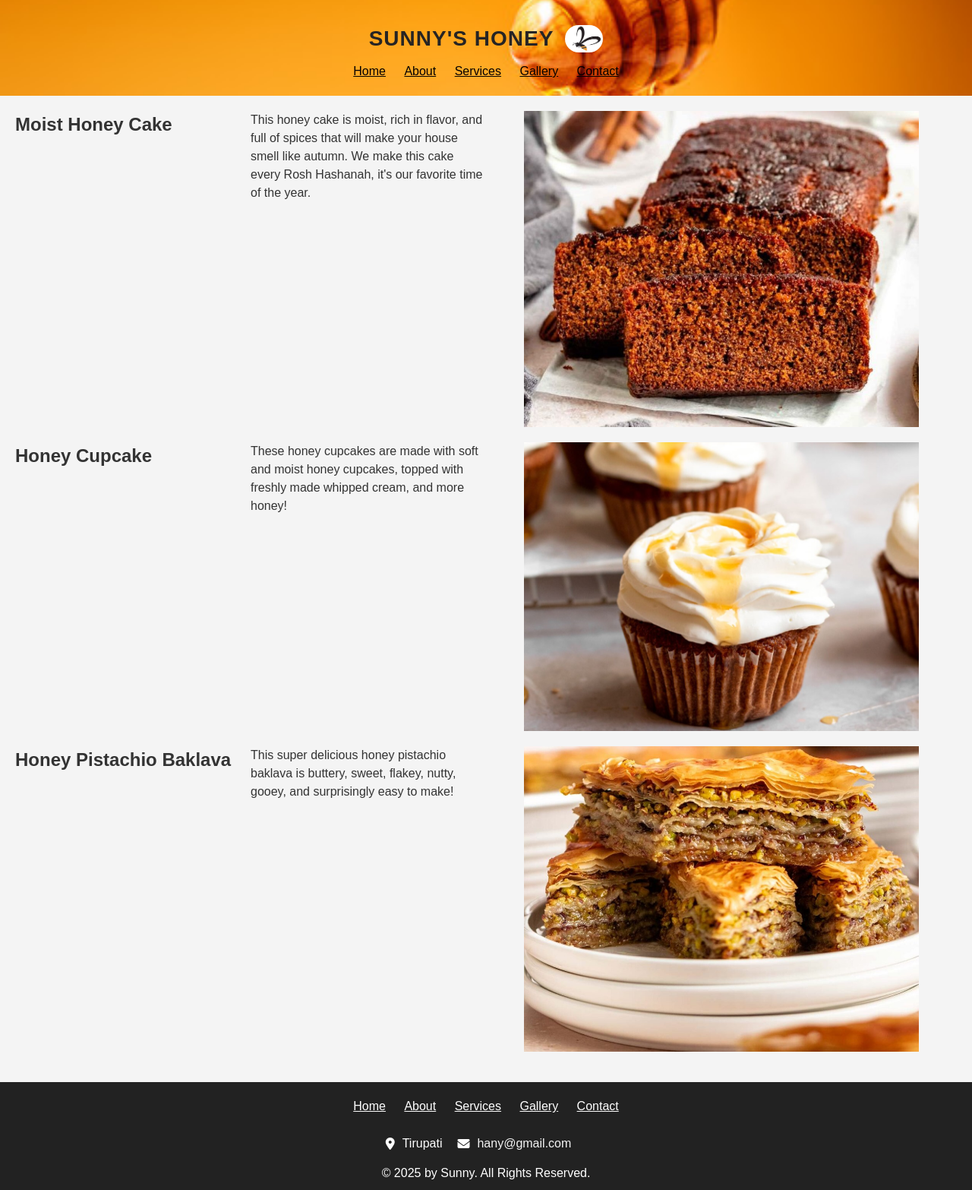
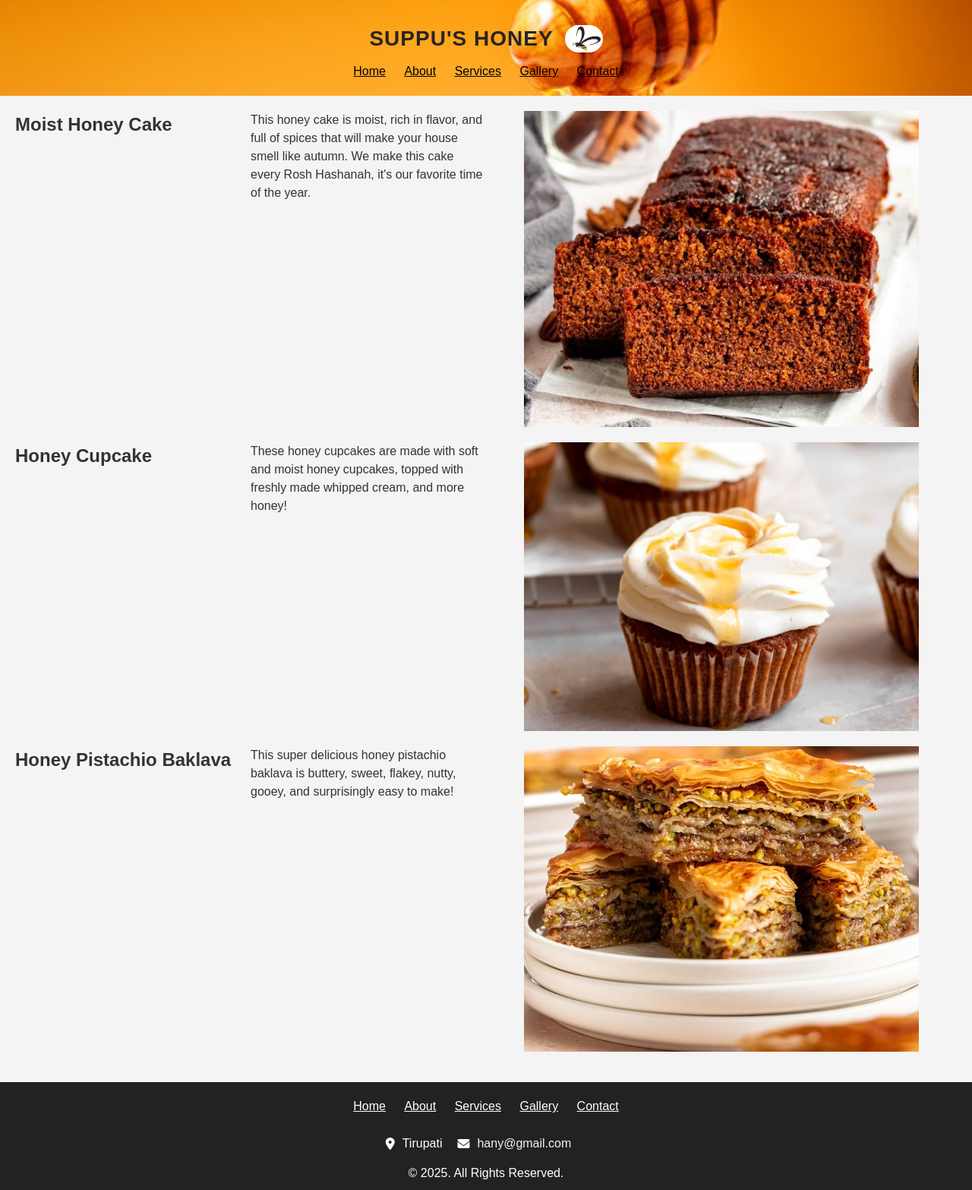
Before and after one commit to Suppu1007/learn-web-dev, a plain HTML site: page html-css/services.html in a window 1280 px wide. Shown: the whole page at 76% size. Drawn offline with Linux system fonts and the light colour scheme.

Commit message:
Update title and header name in services.html

```diff
--- a/html-css/services.html
+++ b/html-css/services.html
@@ -3,14 +3,14 @@
 <head>
     <meta charset="UTF-8">
     <meta name="viewport" content="width=device-width, initial-scale=1.0">
-    <title>Sunny's Honey | Products</title>
+    <title>Honey | Products</title>
     <script src="https://kit.fontawesome.com/b7a67c496f.js" crossorigin="anonymous"></script>
     <link rel="stylesheet" href="style.css">
 </head>
 <body>
     <header>
         <div class="header">
-            <h1>Sunny's Honey</h1>
+            <h1>Suppu's Honey</h1>
             <img src="asset/hany0.jpg" alt="bee">
         </div>
 
@@ -60,7 +60,7 @@
             </div>
         </div>
         <p>
-            &copy; 2025 by Sunny. All Rights Reserved.
+            &copy; 2025. All Rights Reserved.
         </p>
         </footer>
 </body>
```
